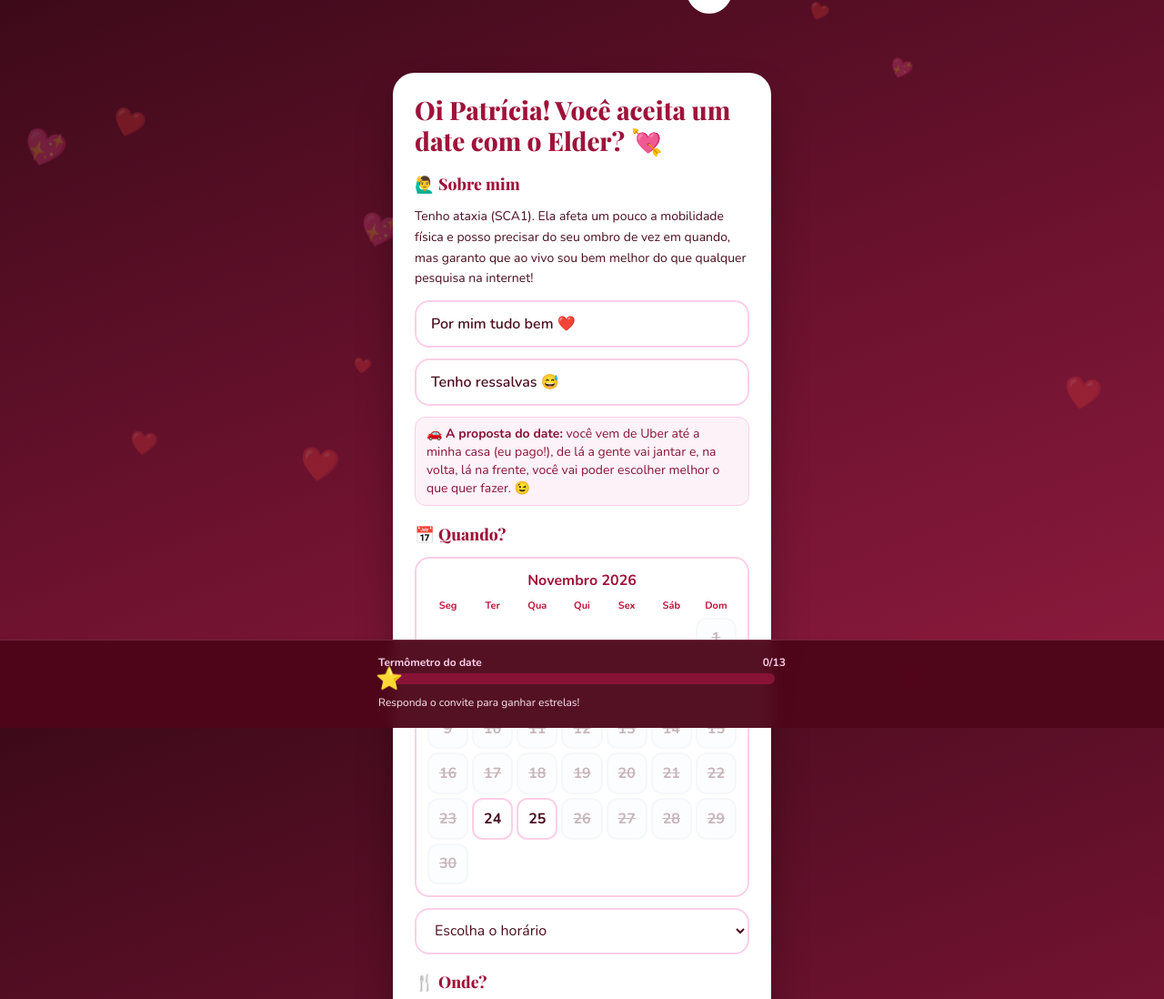
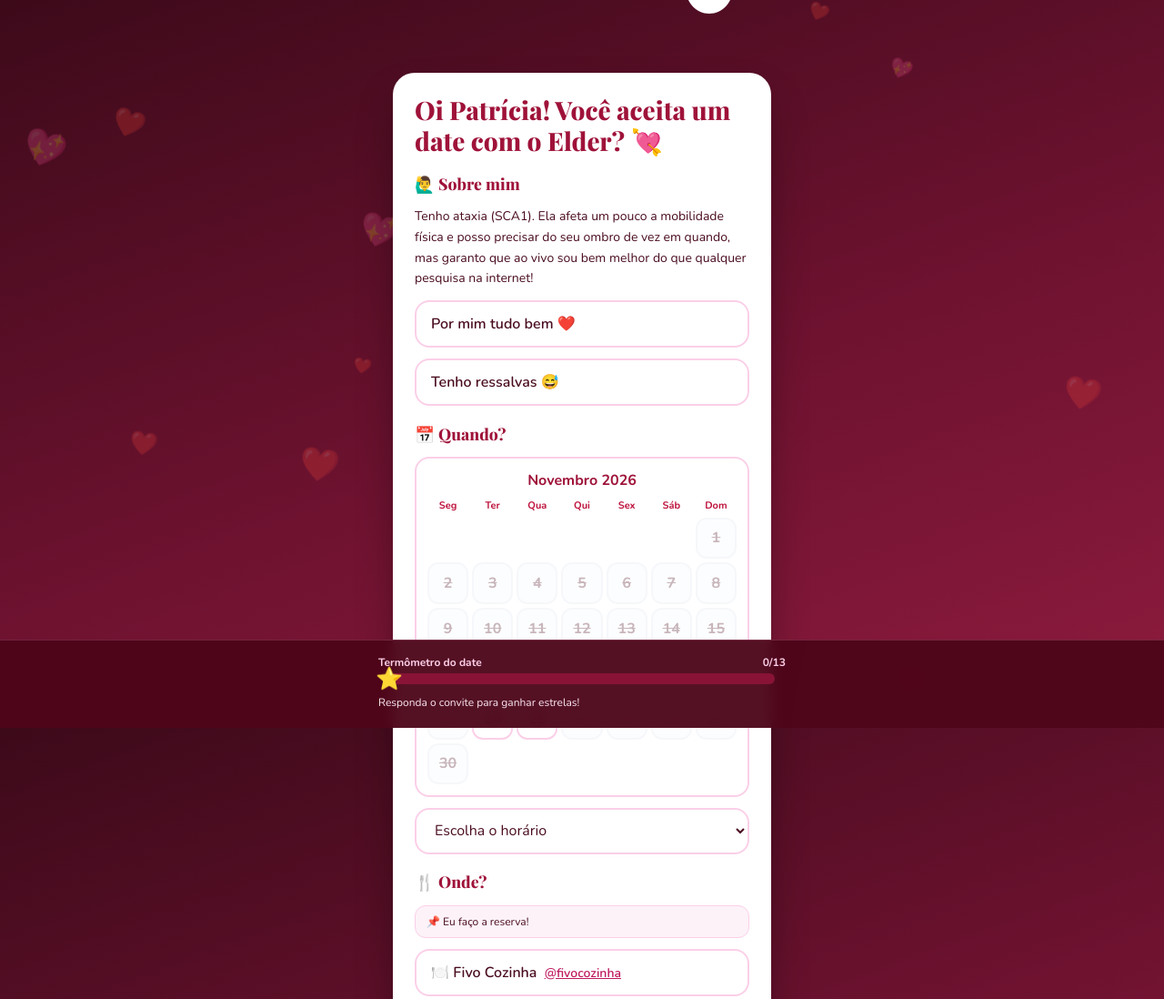
Before and after one commit to ElderPeixoto/7492815036, a plain HTML site: page index.html in a window 1280 px wide. Shown: the top 1098 px of the page at 91% size. Drawn offline with nearby package versions, Linux system fonts and the light colour scheme.

Commit message:
Update index.html

```diff
--- a/index.html
+++ b/index.html
@@ -80,7 +80,6 @@
     <p class="text-sm leading-relaxed">Tenho ataxia (SCA1). Ela afeta um pouco a mobilidade física e posso precisar do seu ombro de vez em quando, mas garanto que ao vivo sou bem melhor do que qualquer pesquisa na internet!</p>
     <button class="opt" data-ata="ok">Por mim tudo bem ❤️</button>
     <button class="opt" data-ata="res">Tenho ressalvas 😅</button>
-    <p class="note text-sm font-medium text-rose-900">🚗 <b>A proposta do date:</b> você vem de Uber até a minha casa (eu pago!), de lá a gente vai jantar e, na volta, lá na frente, você vai poder escolher melhor o que quer fazer. 😉</p>
   </div>
   <div id="blk-when" class="space-y-3">
     <h2>📅 Quando?</h2>
```
